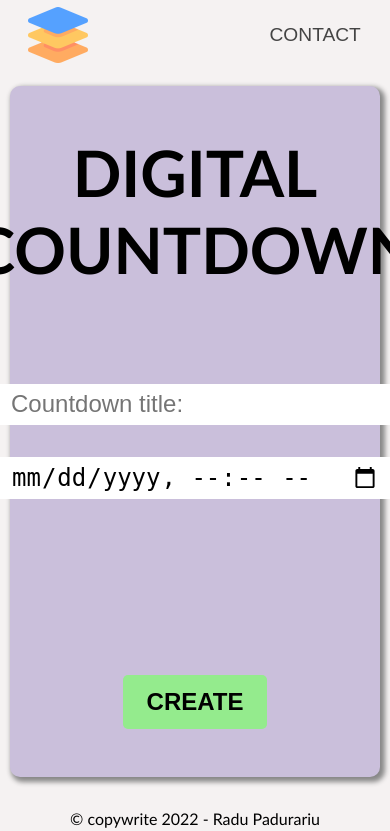
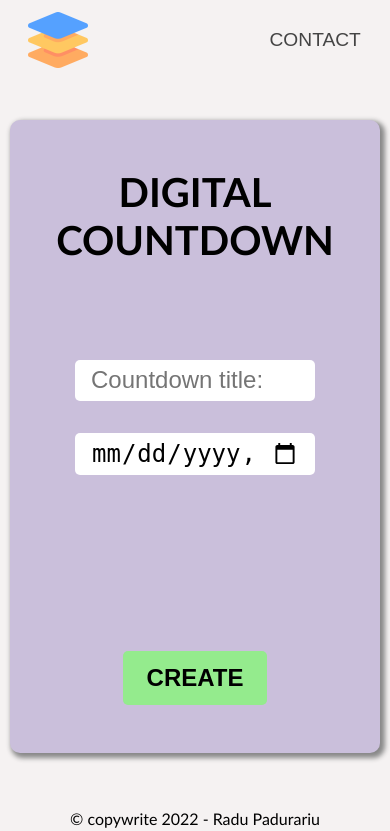
Before and after one commit to RaduPadurariu/tssimpleapps, a PHP site: the page made by public/html/apps/01_2 digital-countdown/index.html in a window 390 px wide; the page is wider, and only the part inside the window is pictured. Shown: the top 831 px of that part. Run offline with PHP 8.4, Linux system fonts and the light colour scheme.

Commit message:
improve responsive

```diff
--- a/public/html/apps/01_2 digital-countdown/index.html
+++ b/public/html/apps/01_2 digital-countdown/index.html
@@ -41,7 +41,7 @@
     <!-- Main body -->
     <main class="main-contact">
       <div class="container-digital">
-        <h1 class="x-large m-3 text-center">DIGITAL COUNTDOWN</h1>
+        <h1 class="m-3 text-center">DIGITAL COUNTDOWN</h1>
 
         <div class="counter-container">
           <div class="data-container">
@@ -51,38 +51,43 @@
               maxlength="24"
               placeholder="Countdown title:"
             />
-            <input required id="countdown-date" type="datetime-local" />
-            <span class="countdown-error"></span>
+            <input id="countdown-date" type="datetime-local" />
+            <span class="countdown-error responsiveCD-texts"></span>
           </div>
 
           <div class="countdownDisplay-container">
-            <span class="display-title"></span>
+            <span class="display-title responsiveCD-texts"></span>
 
             <div class="digits">
               <div class="digits-container">
-                <span id="days">00 </span>
+                <span id="days" class="digit-font">00 </span>
                 <span class="small">DAYS</span>
               </div>
 
               <div class="digits-container">
-                <div><span>:</span><span id="hours">00 </span></div>
+                <div>
+                  <span class="digit-font">:</span
+                  ><span id="hours" class="digit-font">00 </span>
+                </div>
 
                 <span class="small">HRS</span>
               </div>
 
               <div class="digits-container">
                 <div>
-                  <span>:</span><span id="minutes">00</span><span>:</span>
+                  <span class="digit-font">:</span
+                  ><span id="minutes" class="digit-font">00</span
+                  ><span class="digit-font">:</span>
                 </div>
                 <span class="small">MINS</span>
               </div>
 
               <div class="digits-container">
-                <span id="seconds">00</span>
+                <span id="seconds" class="digit-font">00</span>
                 <span class="small">SECS</span>
               </div>
             </div>
-            <span class="countdown-finish"></span>
+            <span class="countdown-finish responsiveCD-texts"></span>
           </div>
         </div>
         <div class="btn-container">
--- a/public/html/apps/01_2 digital-countdown/style.css
+++ b/public/html/apps/01_2 digital-countdown/style.css
@@ -24,20 +24,24 @@
     }
 }
 
+/* Header */
+
 /* data container */
 .data-container {
     display: flex;
     flex-direction: column;
     margin: 3rem 0 0.8rem 0;
+    align-items: center;
 }
 
 #countdown-title {
     border-radius: 5px;
     padding:0.4rem 1rem;
     border: none;
-    width: 25rem;
+    width: 21rem;
     font-size: 1.5rem;
     margin-bottom: 2rem;
+
 }
 
 #countdown-date {
@@ -45,8 +49,7 @@
     border-radius: 5px;
     padding: 0.4rem 1rem;
     font-size: 1.5rem;
-    width: 25rem;
-
+    width: 21rem;
 }
 
 .countdown-error {
@@ -102,6 +105,8 @@
     margin: 3rem 0 6rem 0;
     font-weight: bold;
 }
+
+
 .monthYear div {
     margin: 0 1.5rem;
 }
@@ -139,3 +144,20 @@
     background-color: #f3e852;
     display: none;
 }
+
+
+
+@media (max-width: 500px) {
+    .responsiveCD-texts {
+        font-size: 1.3rem;
+    }
+    h1 {
+        font-size:2.5rem;
+    }
+    .digit-font {
+        font-size: 3rem;
+    }
+    #countdown-title, #countdown-date {
+        max-width: 15rem;
+    }
+}
--- a/public/style.css
+++ b/public/style.css
@@ -194,6 +194,9 @@
     max-width: 950px;
 }
 
+h1 {
+    font-size: 4rem;
+}
 @media (max-width: 770px) {
     .header {
         padding: 0 10px;
```
Also changed, not shown: public/html/apps/01_1 digital-clock/index.html (+5 -3 lines), public/html/apps/01_1 digital-clock/style.css (+14 -0 lines).
